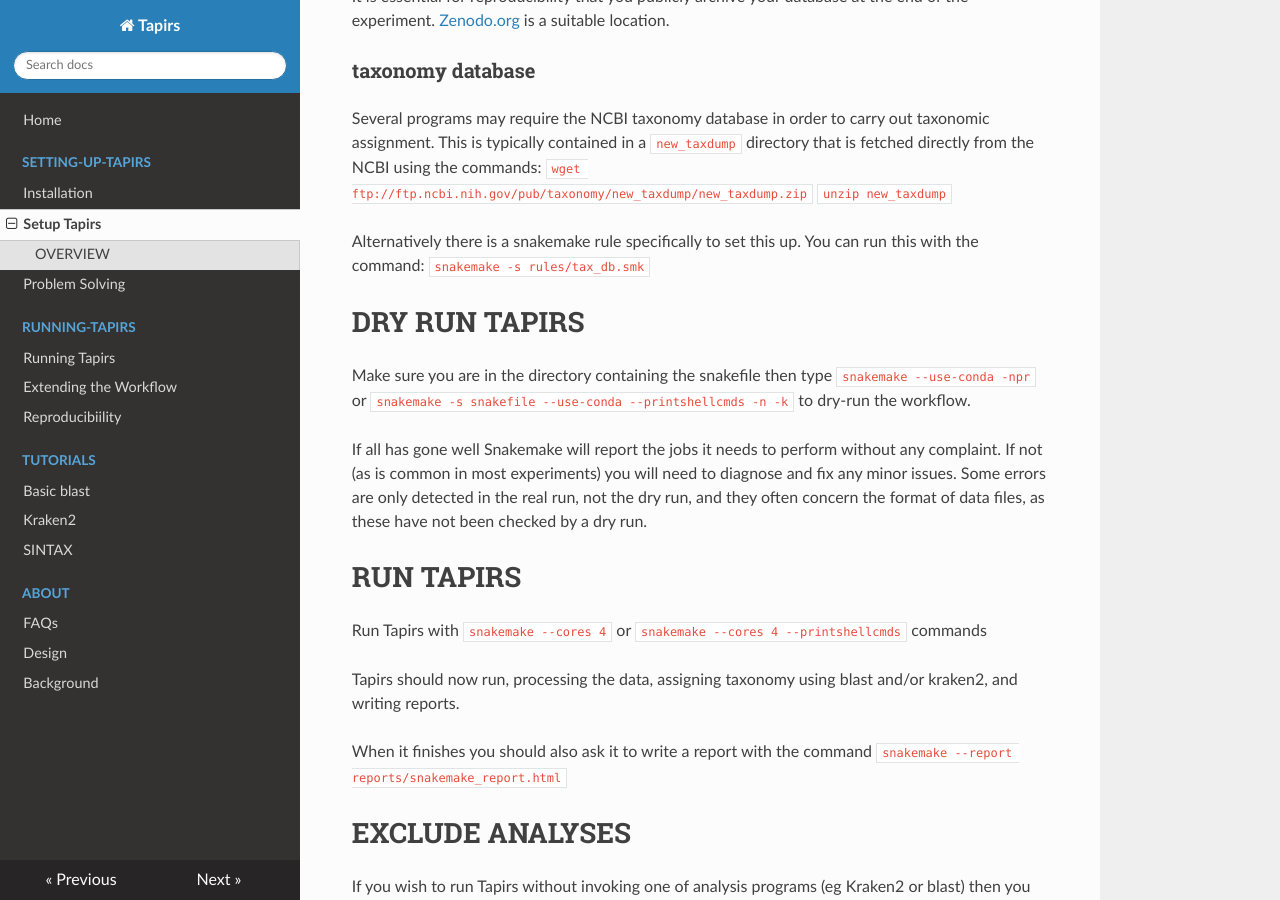
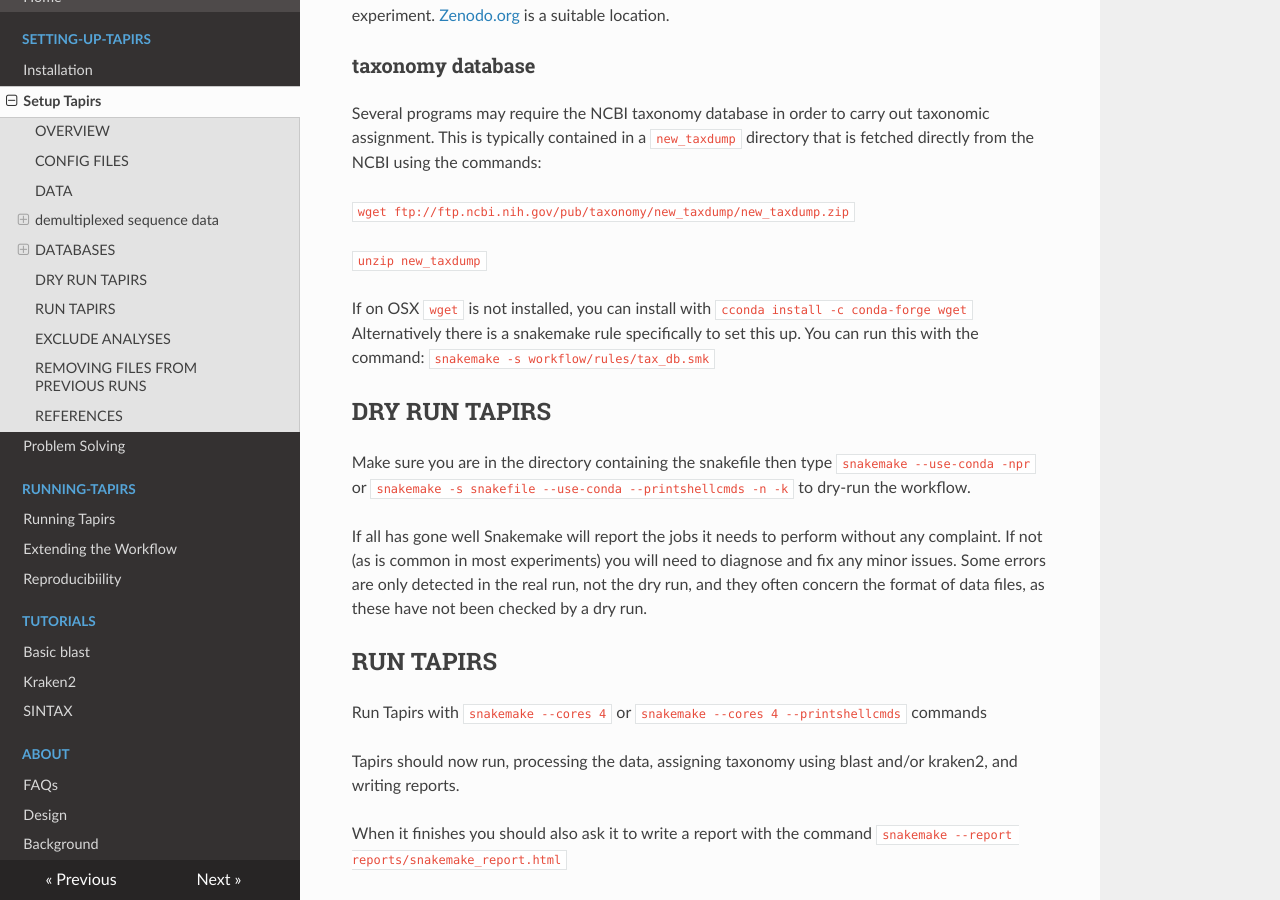
Before and after one commit to EvoHull/Tapirs, an MkDocs documentation site: the page built from docs/Setting-up-Tapirs/setup.md, in a window 1280 px wide and 900 px high, scrolled down 3761 px. Built offline with MkDocs 1.6.1, drawn with Linux system fonts in a browser that asks for light colours; nearby versions of some CDN libraries.

Commit message:
update setup docs

````diff
--- a/docs/Setting-up-Tapirs/setup.md
+++ b/docs/Setting-up-Tapirs/setup.md
@@ -11,7 +11,7 @@ It is vital to carry out all the set up instructions. This can be slow, and requ
 2. make sure your data is in the right location and format
 3. create the databases against which your query sequences will be compared.
 
-# CONFIG FILES
+## CONFIG FILES
 
 The `config/config.yaml` file contains settings for the workflow's operation. In an ideal experiment you would never have to alter any of the snakemake workflow code, only set up a configuration text file. Most of the settings in `config.yaml` have reasonable default values, but some may require your input. Open `config.yaml` in a text editor.
 
@@ -53,11 +53,12 @@ Rather than implement a complex set of wildcards the recommended approach for sn
     The naming of the files differs between biological disciplines. In our work a library often represents a physical location ("Lake Windermere") and a sample represents a physical unit taken for DNA extraction ("water-sample-12"). In other disciplines the meaning of "sample" may differ slightly.
 
 Tapirs `workflow/scripts` contains a python script `get_dirs_files.py` to create a text file `samples.tsv`. This contains a list of all libraries and sample names. You can hand edit and should sanity check this list of input files, then specify it in the `config.yaml`. Run the python script at teh command line like this:
+
 ```
 python workflow/scripts/get_dirs_files.py
 ```
 
-## Databases
+## DATABASES
 
 ### Kraken2
 
@@ -89,8 +90,8 @@ You will need to build a blastn database from a collection of fasta files. Infor
 
 You will require:
 
-* Fasta input file containing all reference sequences
-* Accession to taxid map. See [NCBI blast instructions](https://www.ncbi.nlm.nih.gov/books/NBK279688/) for more details.
+- Fasta input file containing all reference sequences
+- Accession to taxid map. See [NCBI blast instructions](https://www.ncbi.nlm.nih.gov/books/NBK279688/) for more details.
 
 !!! note "create a blast database"
     If you have a single fasta format file (allseqs.fas) containing all the sequences to be included in the database, then you could create a blast database with the command:
@@ -107,19 +108,23 @@ It is essential for reproducibility that you publicly archive your database at t
 ### taxonomy database
 
 Several programs may require the NCBI taxonomy database in order to carry out taxonomic assignment. This is typically contained in a `new_taxdump` directory that is fetched directly from the NCBI using the commands:
+
 `wget ftp://ftp.ncbi.nih.gov/pub/taxonomy/new_taxdump/new_taxdump.zip`
+
 `unzip new_taxdump`
 
+If on OSX `wget` is not installed, you can install with `cconda install -c conda-forge wget
+`
 Alternatively there is a snakemake rule specifically to set this up. You can run this with the command:
-`snakemake -s rules/tax_db.smk`
+`snakemake -s workflow/rules/tax_db.smk`
 
-# DRY RUN TAPIRS
+## DRY RUN TAPIRS
 
 Make sure you are in the directory containing the snakefile then type `snakemake --use-conda -npr`  or `snakemake -s snakefile --use-conda --printshellcmds -n -k` to dry-run the workflow.
 
 If all has gone well Snakemake will report the jobs it needs to perform without any complaint. If not (as is common in most experiments) you will need to diagnose and fix any minor issues. Some errors are only detected in the real run, not the dry run, and they often concern the format of data files, as these have not been checked by a dry run.
 
-# RUN TAPIRS
+## RUN TAPIRS
 
 Run Tapirs with `snakemake --cores 4` or `snakemake --cores 4 --printshellcmds` commands
 
@@ -128,7 +133,7 @@ Tapirs should now run, processing the data, assigning taxonomy using blast and/o
 When it finishes you should also ask it to write a report with the command
 `snakemake --report reports/snakemake_report.html`
 
-# EXCLUDE ANALYSES
+## EXCLUDE ANALYSES
 
 If you wish to run Tapirs without invoking one of analysis programs (eg Kraken2 or blast) then you can specify this in teh config file. For example replace the line `analysis_method: "both"` with `analysis_method: "blast"` to restrict the analysis to just blast.
 
@@ -137,8 +142,6 @@ Remember that snakemake does not rerun jobs already completed. So if you run jus
 ## REMOVING FILES FROM PREVIOUS RUNS
 
 Snakemake can clean up files it as previously created. This is useful if you have reports and intermediate results from previous runs that you wish to remove before a new run. The Snakemake docs have a [FAQ on cleaning files](https://snakemake.readthedocs.io/en/stable/project_info/faq.html#how-do-i-remove-all-files-created-by-snakemake-i-e-like-make-clean), in short though try `snakemake some_target --delete-all-output --dry-run` The`--dry-run` flag checks what will be removed before you do it, when it looks fine rerun without this.
-
-<hr>
 
 ## REFERENCES
 
````
